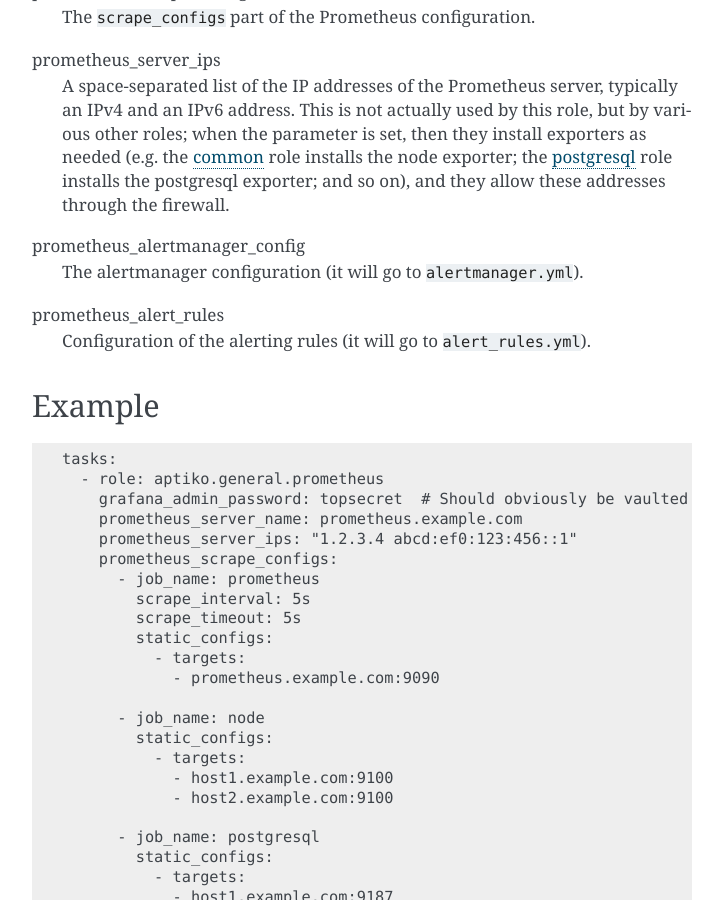
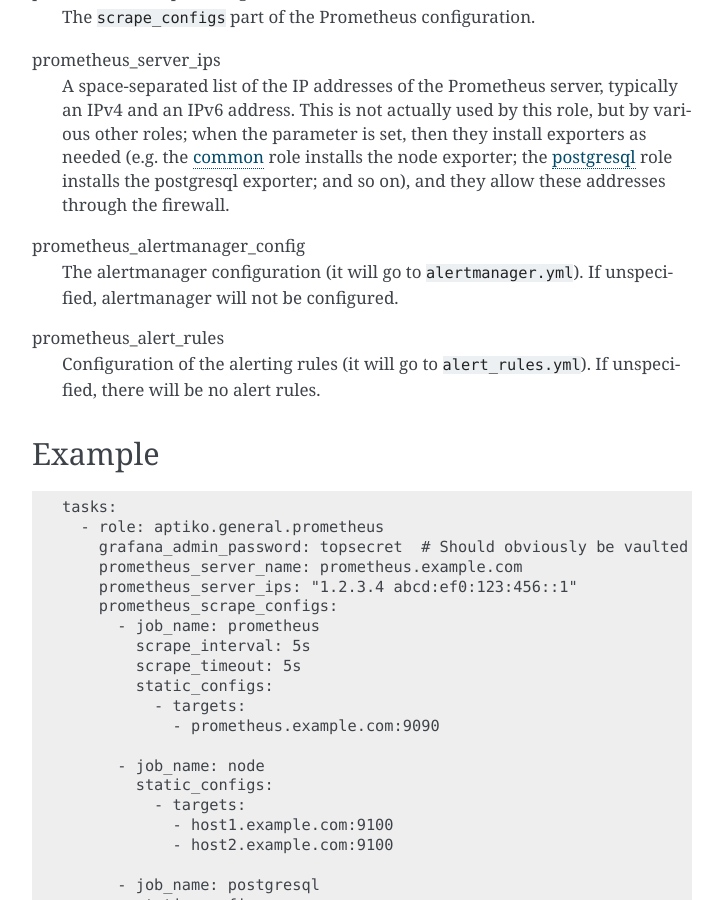
Before and after one commit to aptiko/aptiko.general, a Sphinx documentation site: the page built from docs/prometheus.rst, in a window 1280 px wide and 900 px high, scrolled down 461 px. Shown: the whole window, without its empty margins (388-1111 px from the left). Built offline with Sphinx 7.4.7, drawn with Linux system fonts in a browser that asks for light colours.

Commit message:
Make some prometheus variables optional

```diff
--- a/docs/prometheus.rst
+++ b/docs/prometheus.rst
@@ -34,11 +34,12 @@
   firewall.
 
 prometheus_alertmanager_config
-  The alertmanager configuration (it will go to ``alertmanager.yml``).
+  The alertmanager configuration (it will go to ``alertmanager.yml``). If
+  unspecified, alertmanager will not be configured.
 
 prometheus_alert_rules
   Configuration of the alerting rules (it will go to
-  ``alert_rules.yml``).
+  ``alert_rules.yml``). If unspecified, there will be no alert rules.
 
 Example
 =======
```
Also changed, not shown: 3 other files.
